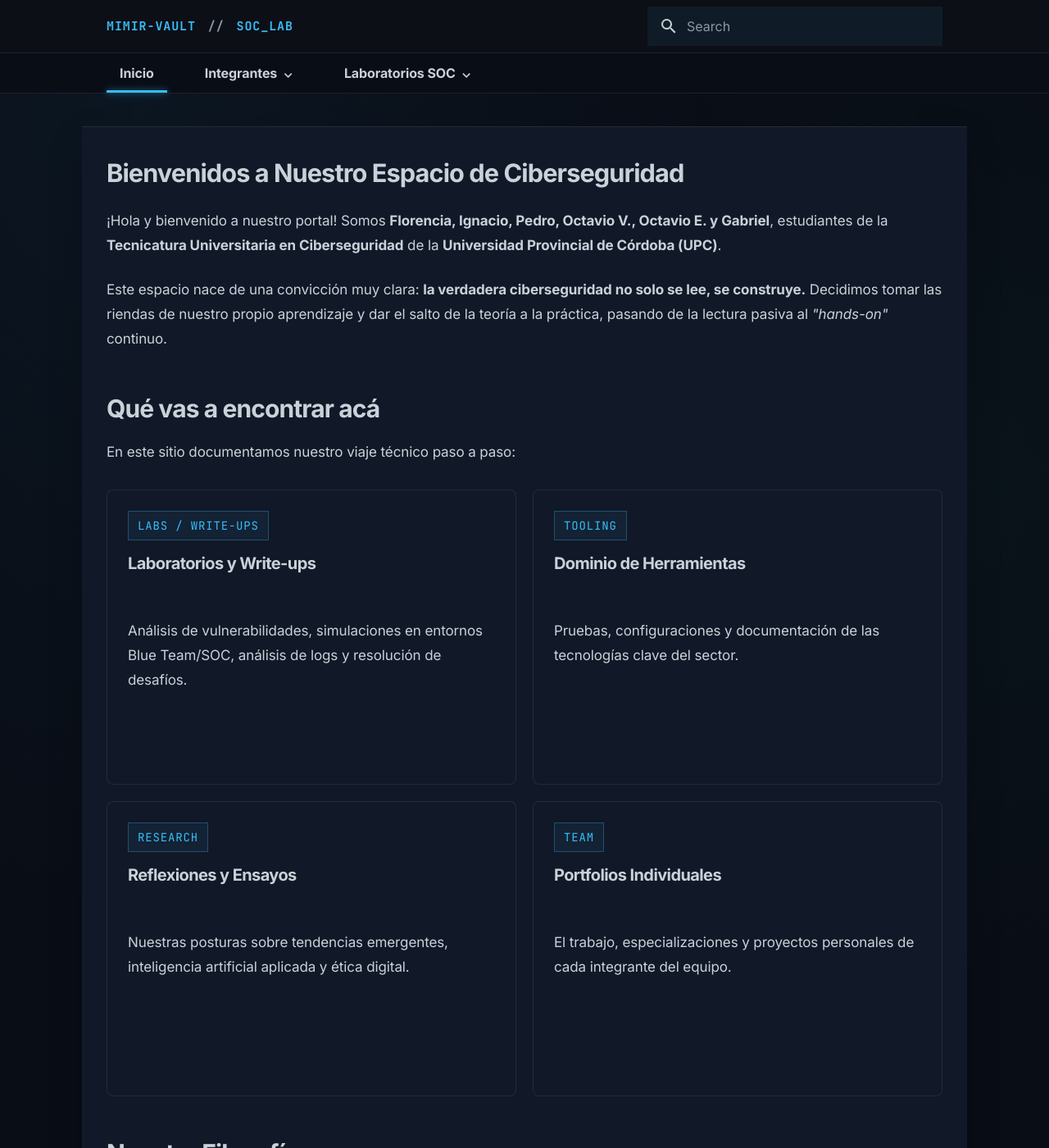
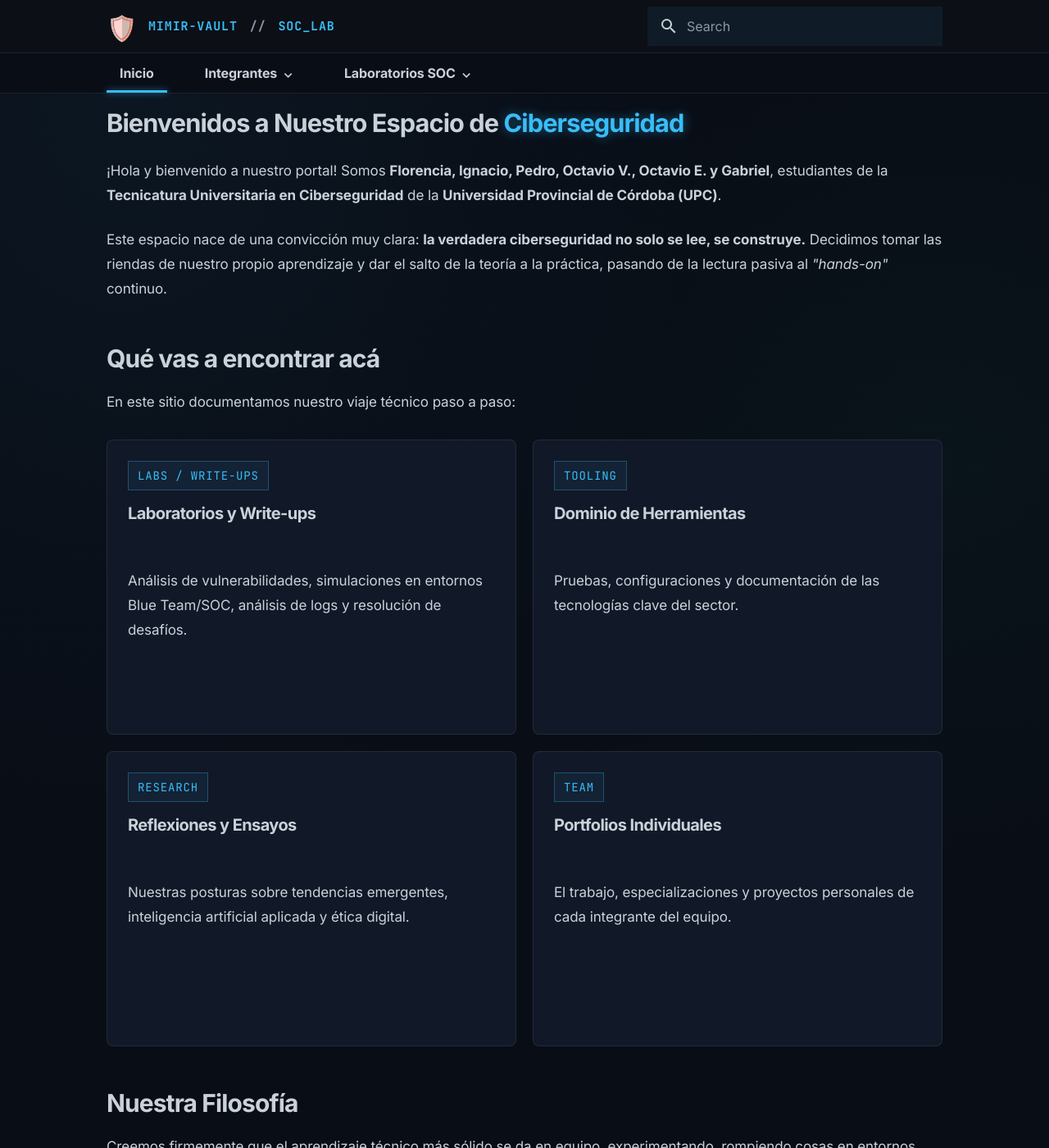
Before and after one commit to PELUC4S/Mimir-Vault, an MkDocs documentation site: the page built from docs/index.md, in a window 1280 px wide and 1400 px high. Shown: the whole window at 82% size. Built offline with MkDocs 1.6.1 and Material for MkDocs 9.7.7, drawn with Linux system fonts in a browser that asks for light colours.

Commit message:
Ajusta espaciado y alineación del sitio
Compacta el layout, alinea header, contenido y footer, y unifica los títulos de inicio y perfiles.

Co-authored-by: Copilot <223556219+Copilot@users.noreply.github.com>

```diff
--- a/docs/index.md
+++ b/docs/index.md
@@ -1,4 +1,4 @@
-# Bienvenidos a Nuestro Espacio de Ciberseguridad
+# Bienvenidos a Nuestro Espacio de <span class="title-highlight">Ciberseguridad</span>
 
 ¡Hola y bienvenido a nuestro portal! Somos **Florencia, Ignacio, Pedro, Octavio V., Octavio E. y Gabriel**, estudiantes de la **Tecnicatura Universitaria en Ciberseguridad** de la **Universidad Provincial de Córdoba (UPC)**.
 
--- a/docs/overrides/partials/header.html
+++ b/docs/overrides/partials/header.html
@@ -7,7 +7,7 @@
 <header class="{{ class }}" data-md-component="header">
   <nav class="md-header__inner md-grid" aria-label="{{ lang.t('header') }}">
     <div class="md-header__title" data-md-component="header-title">
-      <span class="md-ellipsis"><span class="brand-name">MIMIR-VAULT</span> <span class="brand-divider">//</span> <span class="brand-label">SOC_LAB</span></span>
+      <span class="md-ellipsis"><span class="brand-icon" aria-hidden="true">🛡️</span><span class="brand-name">MIMIR-VAULT</span> <span class="brand-divider">//</span> <span class="brand-label">SOC_LAB</span></span>
     </div>
     {% if "material/search" in config.plugins %}
       {% set search = config.plugins["material/search"] | attr("config") %}
--- a/docs/stylesheets/extra.css
+++ b/docs/stylesheets/extra.css
@@ -71,6 +71,17 @@ body :where(*)::after {
 .md-header__title .brand-name,
 .md-header__title .brand-label {
   color: var(--mv-cyan);
+}
+
+.md-header__title .brand-icon {
+  display: inline-block;
+  color: #58a6ff;
+  font-size: 2em;
+  margin-right: .45em;
+  letter-spacing: 0;
+  vertical-align: -.25em;
+  filter: hue-rotate(175deg) saturate(1.5);
+  text-transform: none;
 }
 
 .md-header__title .brand-divider {
@@ -330,10 +341,24 @@ body :where(*)::after {
 }
 
 .md-main {
+  flex: 0 1 auto;
+  min-height: 0 !important;
+  margin-block: 0 !important;
+  padding-block: 0 !important;
   background:
     radial-gradient(ellipse at 12% 0, rgb(56 189 248 / 5%), transparent 36rem),
     radial-gradient(ellipse at 90% 30%, rgb(16 185 129 / 4%), transparent 32rem),
     var(--mv-page);
+}
+
+.md-main__inner,
+.md-content,
+.md-content__inner,
+article.md-content__inner {
+  height: auto !important;
+  min-height: 0 !important;
+  margin-block: 0 !important;
+  padding-block: 0 !important;
 }
 
 .md-main__inner {
@@ -341,7 +366,7 @@ body :where(*)::after {
   width: 100%;
   max-width: 1080px;
   margin: 0 auto;
-  padding: 2rem 0;
+  padding-top: .5rem !important;
   box-sizing: border-box;
 }
 
@@ -353,12 +378,18 @@ body :where(*)::after {
 
 .md-content__inner {
   margin: 0;
-  padding: 1.5rem;
-  background: var(--mv-surface);
-  border: 1px solid var(--mv-border);
-  border-right: 0;
-  border-left: 0;
-  box-shadow: 0 16px 40px rgb(0 0 0 / 20%);
+  padding: .25rem 1.5rem 0;
+  background: transparent;
+  border: 0;
+  box-shadow: none;
+}
+
+.md-typeset > :first-child {
+  margin-top: 0;
+}
+
+.md-typeset > :last-child {
+  margin-bottom: 0;
 }
 
 .md-typeset {
@@ -384,6 +415,11 @@ body :where(*)::after {
   font-size: clamp(1.5rem, 2.4vw, 1.8rem);
   line-height: 1.2;
   text-shadow: none;
+}
+
+.md-typeset .title-highlight {
+  color: var(--mv-cyan);
+  text-shadow: 0 0 14px rgb(56 189 248 / 45%);
 }
 
 .md-typeset h2 {
@@ -575,7 +611,6 @@ body :where(*)::after {
 
 .md-typeset .profile-hero h1 {
   margin-bottom: .75rem;
-  font-size: clamp(1.8rem, 4vw, 2.6rem);
 }
 
 .md-typeset .profile-bio {
@@ -628,16 +663,16 @@ body :where(*)::after {
   color: var(--mv-text);
   background: var(--mv-page);
   border-top: 1px solid #1f2937;
-  padding-top: 1rem !important;
-  padding-bottom: 1rem !important;
+  padding-top: .5rem !important;
+  padding-bottom: .5rem !important;
   margin: 0 !important;
   min-height: unset !important;
 }
 
 .md-footer-meta {
   background: var(--mv-page);
-  padding-top: 1rem !important;
-  padding-bottom: 1rem !important;
+  padding-top: .5rem !important;
+  padding-bottom: .5rem !important;
   margin: 0 !important;
   min-height: unset !important;
 }
@@ -656,31 +691,31 @@ body :where(*)::after {
 
 .md-footer-sitemap__container {
   width: 100%;
-  max-width: 1080px;
+  max-width: 1020px;
   margin: 0 auto;
 }
 
 .md-footer-sitemap__sections {
   display: grid;
   grid-template-columns: repeat(3, minmax(0, 1fr));
-  gap: 1rem;
+  gap: .65rem;
   width: 100%;
 }
 
 .md-footer-sitemap h3 {
-  margin: 0 0 .35rem;
+  margin: 0 0 .2rem;
   color: var(--mv-heading);
   font-size: 14px;
 }
 
 .md-footer-sitemap ul {
   display: flex;
-  flex-direction: column;
-  gap: .1rem;
+  flex-flow: row wrap;
+  gap: 0 .55rem;
   margin: 0 !important;
   padding: 0 !important;
   font-size: 14px;
-  line-height: 1.2 !important;
+  line-height: 1.15 !important;
   list-style: none;
 }
 
@@ -688,13 +723,13 @@ body :where(*)::after {
   margin: 0 !important;
   padding: 0 !important;
   font-size: 14px !important;
-  line-height: 1.2 !important;
+  line-height: 1.15 !important;
 }
 
 .md-footer-sitemap a {
   color: var(--mv-text);
   font-size: 14px !important;
-  line-height: 1.2 !important;
+  line-height: 1.15 !important;
 }
 
 .md-footer-sitemap a:hover {
@@ -838,11 +873,11 @@ body :where(*)::after {
   }
 
   .md-main__inner {
-    padding: 1.25rem 1rem;
+    padding: .25rem 1rem 0;
   }
 
   .md-content__inner {
-    padding: 1.25rem 0;
+    padding: 0;
   }
 
   .md-typeset .card-grid,
@@ -862,15 +897,18 @@ body :where(*)::after {
 
   .md-footer-sitemap__sections {
     grid-template-columns: minmax(0, 1fr);
-    gap: .65rem;
+    gap: .15rem;
   }
 
   .md-footer-sitemap section {
+    display: grid;
+    grid-template-columns: 7rem minmax(0, 1fr);
+    align-items: start;
     min-width: 0;
   }
 
   .md-footer-sitemap h3 {
-    margin-bottom: .2rem;
+    margin: 0;
   }
 
   .md-footer-sitemap h3 > a {
@@ -879,7 +917,15 @@ body :where(*)::after {
     padding: 0;
   }
 
+  .md-footer-sitemap section:first-child h3 > a {
+    display: flex;
+    align-items: center;
+    min-height: 34px;
+  }
+
   .md-footer-sitemap ul {
+    display: grid;
+    grid-template-columns: repeat(2, minmax(0, 1fr));
     gap: 0;
     line-height: 1.1 !important;
   }
@@ -889,21 +935,29 @@ body :where(*)::after {
     line-height: 1.1 !important;
   }
 
+  .md-footer-sitemap section:nth-child(3) ul {
+    display: flex;
+    flex-wrap: wrap;
+    gap: 0 .25rem;
+  }
+
+  .md-footer-sitemap section:nth-child(3) li {
+    flex: 0 0 auto;
+  }
+
   .md-footer-sitemap a {
     display: flex;
     align-items: center;
-    min-height: 38px;
-    padding: .2rem .35rem;
+    min-height: 34px;
+    padding: .1rem .25rem;
     line-height: 1.1 !important;
     box-sizing: border-box;
   }
 
-  .md-footer-sitemap section:nth-child(2) ul,
-  .md-footer-sitemap section:nth-child(3) ul {
-    display: grid;
-    grid-template-columns: repeat(2, minmax(0, 1fr));
-    gap: 0 .5rem;
+  .md-footer-sitemap section:nth-child(3) a {
+    white-space: nowrap;
   }
+
 }
 
 @media (prefers-reduced-motion: reduce) {
```
